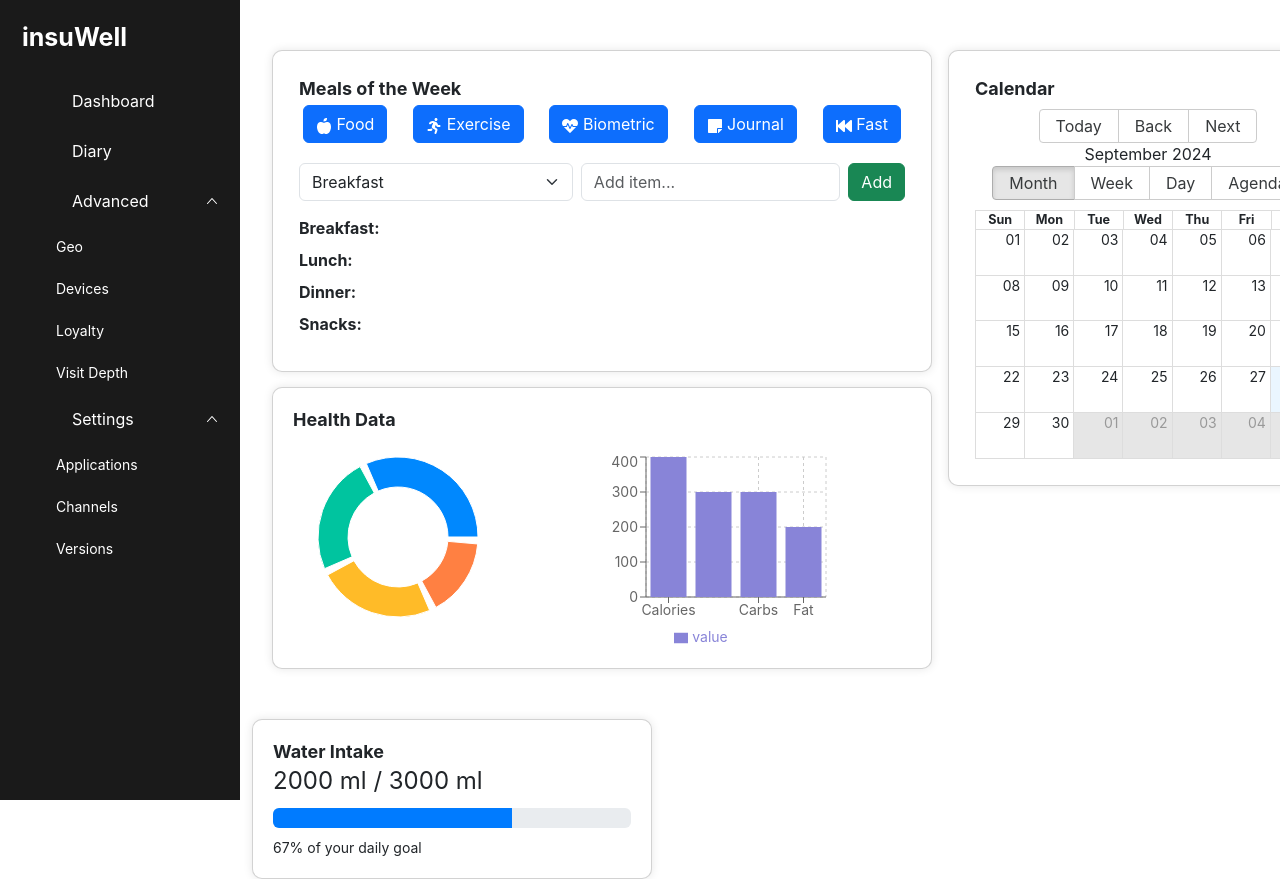
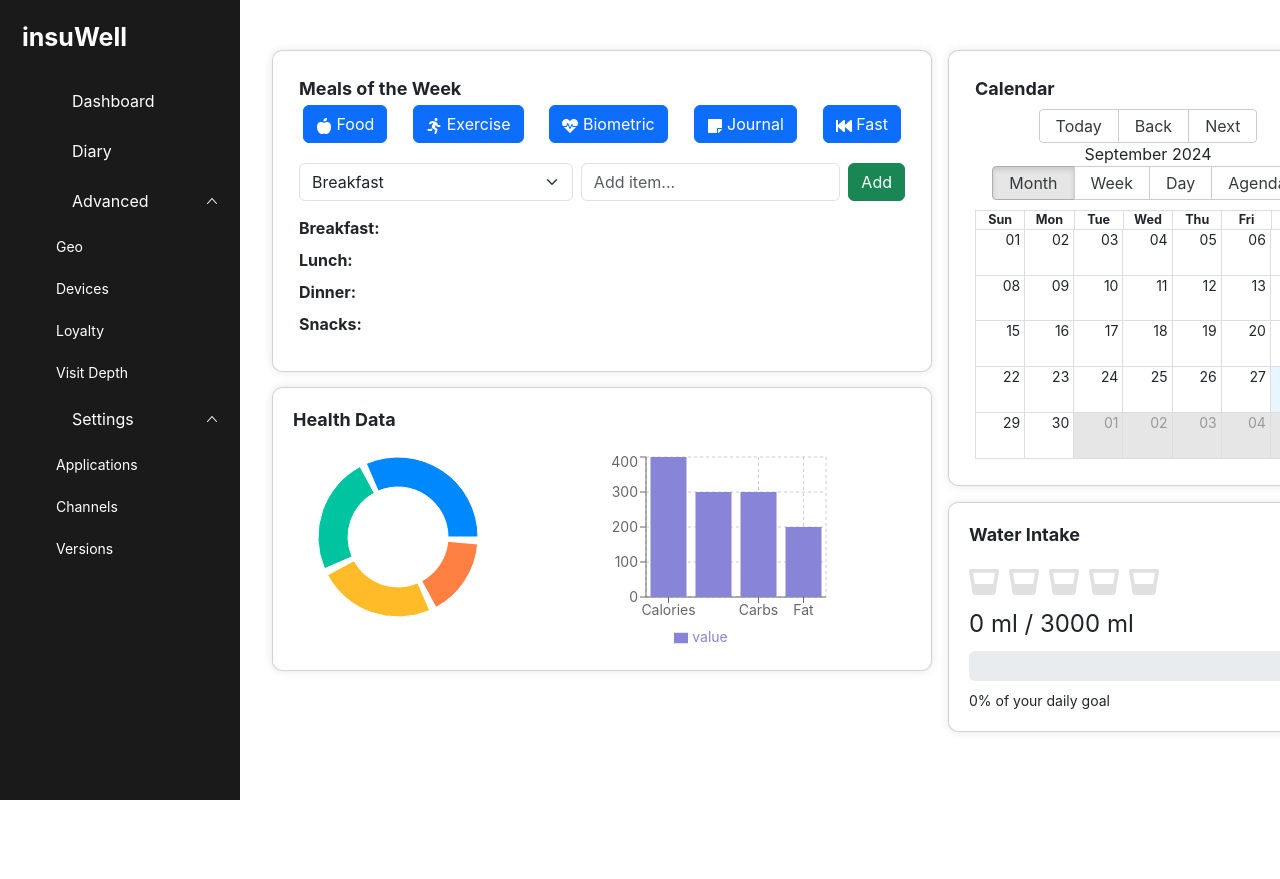
Before and after one commit to Saja-elkurtehi/InsuWell, a React (Create React App) app in the folder insulin-coach/: page /about in a window 1280 px wide. Shown: the top 879 px of the page. After the commit the page ends 800 px from the top, so only its background shows below. Built offline with nearby package versions, Linux system fonts and the light colour scheme; some icons are missing.

Commit message:
fix water lol

```diff
--- a/insulin-coach/src/components/PieChartCard.js
+++ b/insulin-coach/src/components/PieChartCard.js
@@ -23,7 +23,7 @@ const PieBarChartCard = () => {
             <div className="d-flex flex-row">
                 <div className="me-3" style={{ width: '660px', marginLeft: '-180px', marginTop: '-157px'}}>
                     <div className="card" style={cardStyle}>
-                        <div className="card-body" style={{ padding: '10px 10px', height: '260px' }}>
+                        <div className="card-body" style={{ padding: '10px 10px', height: '262px' }}>
                             <h5>Health Data</h5>
                             <div className="d-flex justify-content-between">
                                 {/* Pie Chart */}
--- a/insulin-coach/src/components/WaterIntakeCard.js
+++ b/insulin-coach/src/components/WaterIntakeCard.js
@@ -1,17 +1,39 @@
-import React from 'react';
+import React, { useState } from 'react';
+import { FaGlassWhiskey } from 'react-icons/fa'; // Using a cup icon from React Icons
 
 const WaterIntakeCard = () => {
-    const waterIntake = 2000; // Example: total water intake in ml
-    const goal = 3000; // Example: daily goal in ml
+    const [cupsFilled, setCupsFilled] = useState(0);
+    const totalCups = 5;
+    const waterIntake = cupsFilled * 600; // Each cup represents 600ml of water
+    const goal = 3000;
+
+    const handleCupClick = (index) => {
+        setCupsFilled(index + 1); // Set the number of cups filled based on the clicked cup
+    };
 
     return (
         <div className="card" style={{ ...cardStyle, width: '400px' }}>
             <div className="card-body" style={{ padding: '10px' }}>
                 <h5>Water Intake</h5>
+                <div style={cupContainerStyle}>
+                    {Array.from({ length: totalCups }, (_, index) => (
+                        <FaGlassWhiskey
+                            key={index}
+                            onClick={() => handleCupClick(index)}
+                            style={{
+                                fontSize: '30px',
+                                cursor: 'pointer',
+                                marginRight: '10px',
+                                marginTop: '20px',
+                                color: index < cupsFilled ? '#007bff' : '#e0e0e0', // Filled cups are blue, unfilled are gray
+                            }}
+                        />
+                    ))}
+                </div>
                 <div style={{ fontSize: '24px', marginBottom: '10px' }}>
                     {waterIntake} ml / {goal} ml
                 </div>
-                <div className="progress" style={{ height: '20px' }}>
+                <div className="progress" style={{ height: '30px' }}>
                     <div
                         className="progress-bar"
                         role="progressbar"
@@ -31,10 +53,18 @@ const WaterIntakeCard = () => {
 
 const cardStyle = {
     backgroundColor: 'white',
-    marginTop: '50px',
+    marginTop: '-177px',
+    position: 'relative',
+    left: '696px',
     padding: '10px',
     borderRadius: '10px',
     boxShadow: '0 0 10px rgba(0, 0, 0, 0.1)',
 };
 
+const cupContainerStyle = {
+    display: 'flex',
+    justifyContent: 'flex-start', // Align cups to the left
+    marginBottom: '10px',
+};
+
 export default WaterIntakeCard;
```
